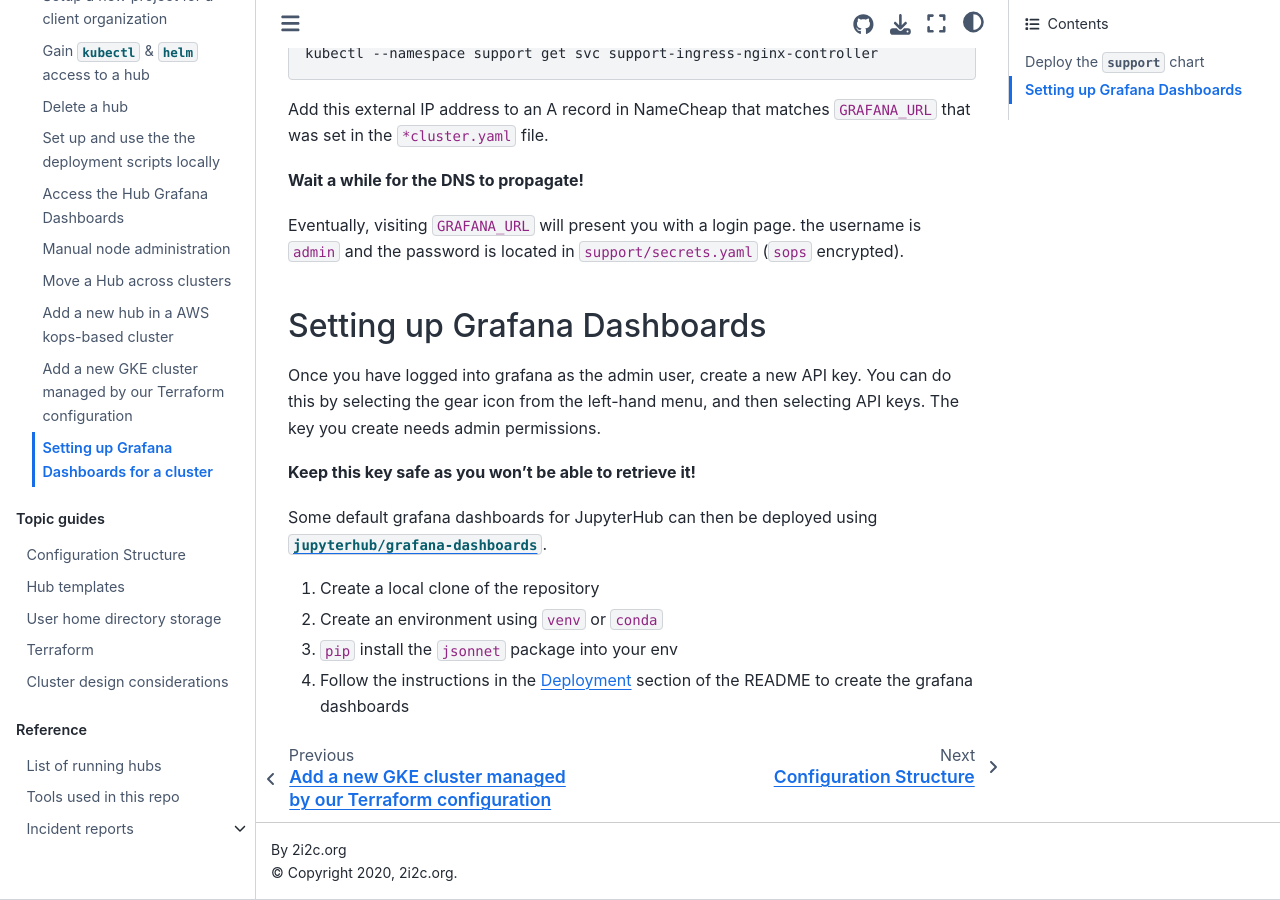
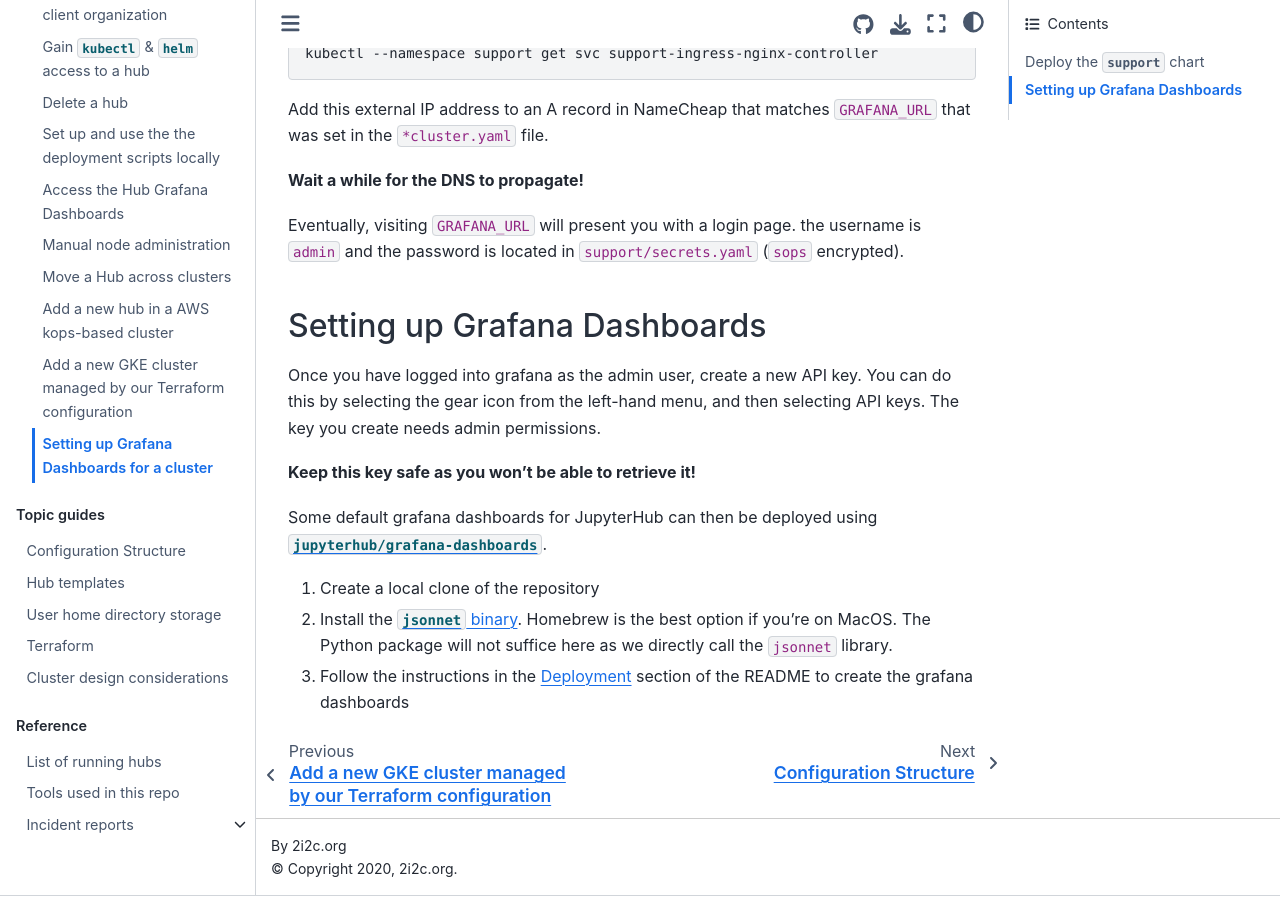
Before and after one commit to 2i2c-org/infrastructure, a Sphinx documentation site: the page built from docs/howto/operate/setup-grafana.md, in a window 1280 px wide and 900 px high, scrolled down 1397 px. Built offline with Sphinx 7.4.7 and the Sphinx Book theme 1.1.4, drawn with Linux system fonts in a browser that asks for light colours; pages that are not in the unit, such as notebooks, are missing from menus; the version number could not be read and is left out.

Commit message:
Don't pip install jsonnet, we need the binary

```diff
--- a/docs/howto/operate/setup-grafana.md
+++ b/docs/howto/operate/setup-grafana.md
@@ -67,6 +67,7 @@ The key you create needs admin permissions.
 Some default grafana dashboards for JupyterHub can then be deployed using [`jupyterhub/grafana-dashboards`](https://github.com/jupyterhub/grafana-dashboards).
 
 1. Create a local clone of the repository
-2. Create an environment using `venv` or `conda`
-3. `pip` install the `jsonnet` package into your env
-4. Follow the instructions in the [Deployment](https://github.com/jupyterhub/grafana-dashboards/blob/main/README.md#deployment) section of the README to create the grafana dashboards
+2. Install the [`jsonnet` binary](https://github.com/google/jsonnet#packages).
+   Homebrew is the best option if you're on MacOS.
+   The Python package will not suffice here as we directly call the `jsonnet` library.
+3. Follow the instructions in the [Deployment](https://github.com/jupyterhub/grafana-dashboards/blob/main/README.md#deployment) section of the README to create the grafana dashboards
```
